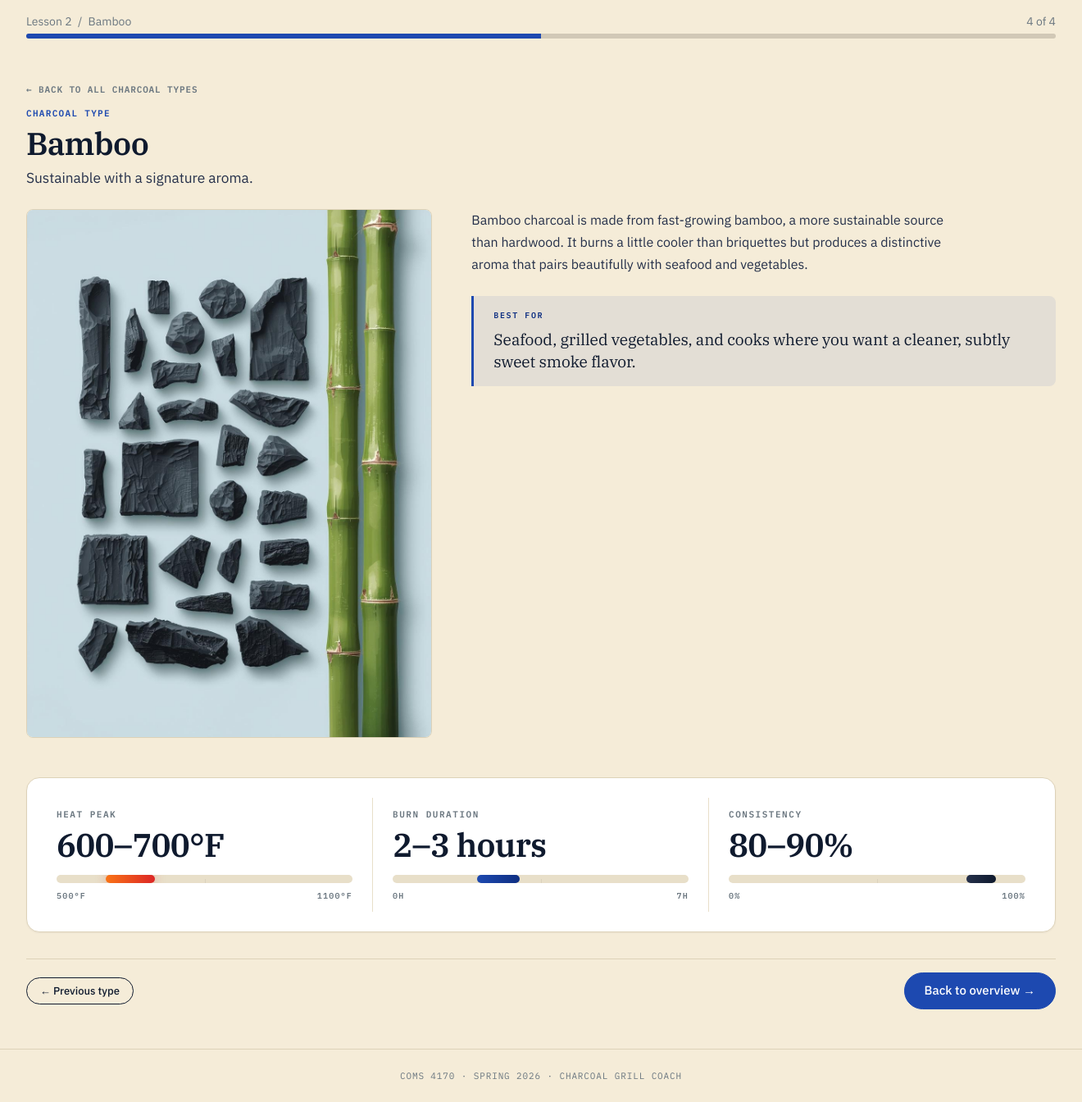
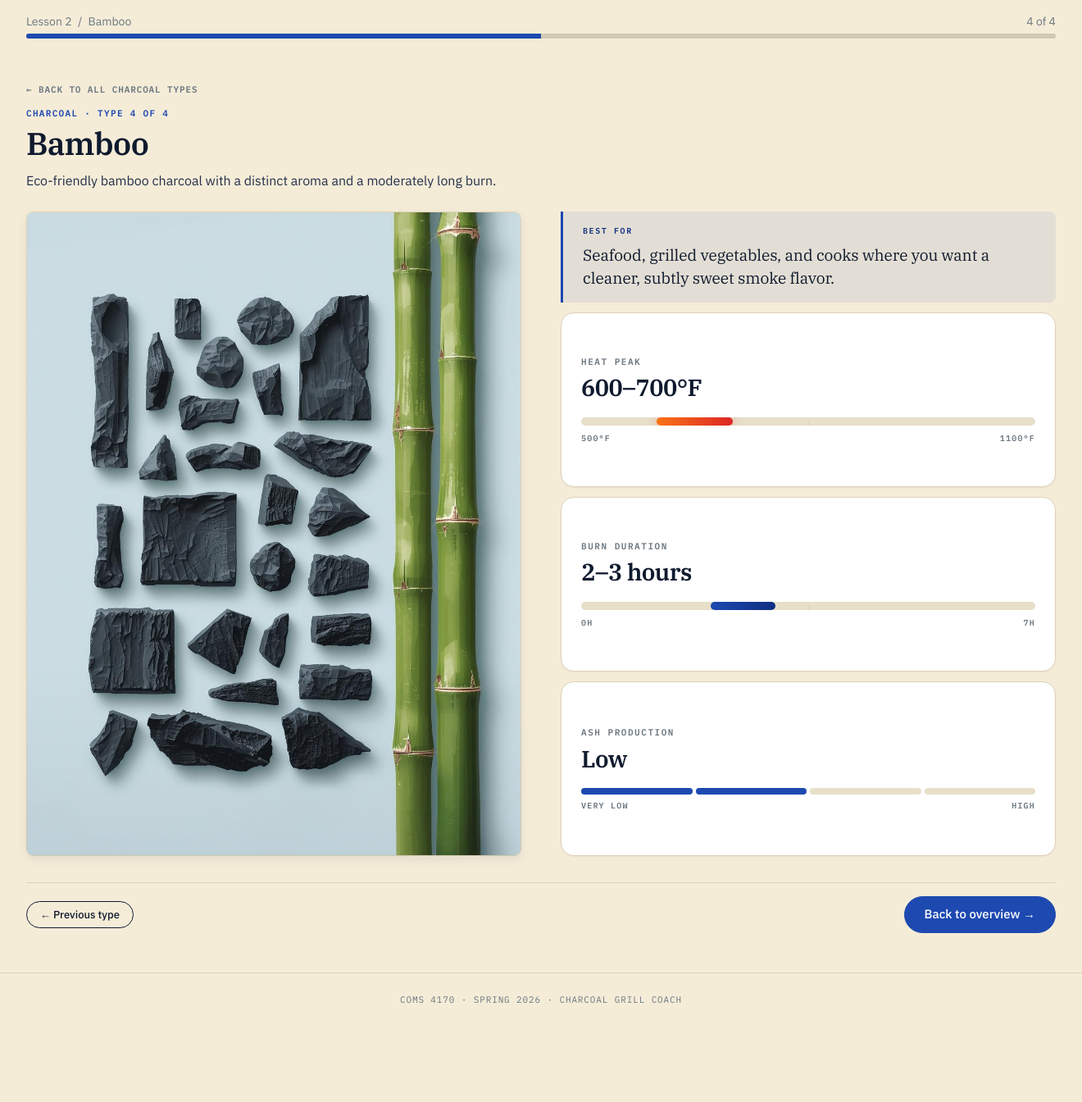
Before and after one commit to rogerwangdev/COMS4170-UI-DESIGN, a Flask app: page /learn/2/charcoal/bamboo in a window 1320 px wide. Shown: the part 65-1409 px from the top of the page at 82% size. After the commit the page ends 1289 px from the top, so only its background shows below. Run offline with Flask 3, Linux system fonts and the light colour scheme.

Commit message:
Redesign detail pages with stat-card wireframe + ash meter
Charcoal and technique detail pages now use a single right-column
layout: a Best For callout sits at the top, followed by three stat
cards (heat / burn or setup / ash or duration). The right column
flex-stretches to match the photo's height so attribute 3's bottom
aligns with the bottom of the media.

Charcoal detail also swaps the prior 'consistency' attribute for
ash production (more relevant to picking a charcoal) rendered as a
4-step meter (very low to high). Charcoal summaries trimmed to a
single sentence each. Technique summaries trimmed too. Tagline
moved out of the page header into the body so the H1 + lead don't
fight for attention.

```diff
--- a/static/css/styles.css
+++ b/static/css/styles.css
@@ -334,6 +334,15 @@ footer {
 .choice-image-card:hover .choice-image-card__media img,
 .choice-image-card.selected .choice-image-card__media img {
   transform: scale(1.05);
+}
+.choice-image-card__media .choice-image-card__diagram[src$=".svg"] {
+  object-fit: contain;
+  padding: var(--space-4);
+  background: var(--color-surface);
+}
+.choice-image-card:hover .choice-image-card__diagram[src$=".svg"],
+.choice-image-card.selected .choice-image-card__diagram[src$=".svg"] {
+  transform: none;
 }
 
 .choice-image-card__body {
@@ -503,7 +512,11 @@ footer {
 /* --- Charcoal overview + detail (Lesson 2) -------------------------------- */
 
 .charcoal-hero {
-  margin: 0;
+  position: relative;
+  margin: 0;
+  border-radius: var(--radius-md);
+  overflow: hidden;
+  box-shadow: var(--shadow-md);
 }
 .charcoal-hero img {
   display: block;
@@ -512,6 +525,33 @@ footer {
   border-radius: var(--radius-md);
   background: var(--color-surface-tint);
   border: 1px solid var(--color-rule);
+}
+.charcoal-hero::after {
+  /* very faint inset vignette so the hero sits in its frame instead of
+     floating against the cream page. Stays inside the existing palette. */
+  content: "";
+  position: absolute;
+  inset: 0;
+  border-radius: var(--radius-md);
+  pointer-events: none;
+  background: linear-gradient(
+    180deg,
+    rgba(15, 26, 46, 0) 0%,
+    rgba(15, 26, 46, 0) 70%,
+    rgba(15, 26, 46, 0.06) 100%
+  );
+}
+/* When the hero is showing an SVG diagram (technique detail page), drop the
+   photo framing and the vignette so the diagram reads as a clean schematic. */
+.charcoal-hero__diagram {
+  background: var(--color-surface) !important;
+  border: 1px solid var(--color-rule) !important;
+  padding: var(--space-5);
+  aspect-ratio: 1 / 1;
+  object-fit: contain;
+}
+.charcoal-hero:has(.charcoal-hero__diagram)::after {
+  display: none;
 }
 
 .charcoal-tile {
@@ -1348,7 +1388,7 @@ body.content-wide .container {
   }
 }
 
-/* --- Detail page sections (learn_charcoal_detail.html) ------------------- */
+/* --- Detail page sections (learn_charcoal_detail.html, learn_techniques_detail.html) ----- */
 
 .detail-main,
 .detail-tradeoffs {
@@ -1359,6 +1399,127 @@ body.content-wide .container {
   line-height: 1.7;
   max-width: 62ch;
   margin-bottom: var(--space-4);
+}
+.detail-tradeoffs__heading {
+  font-family: var(--font-display);
+  font-weight: 600;
+  font-size: 1.05rem;
+  letter-spacing: -0.01em;
+  margin-bottom: var(--space-3);
+  color: var(--color-dark);
+}
+
+/* Lead description, shown directly under the H1 + tagline so the page
+   opens with one short paragraph of context instead of paragraph-of-prose
+   buried in the right column. */
+.detail-description--lead {
+  margin-top: var(--space-3);
+  margin-bottom: 0;
+  font-size: 1rem;
+  line-height: 1.6;
+  max-width: 64ch;
+}
+
+/* Right column on detail pages. On lg+ the column flex-fills the height
+   of the hero media on the left so the bottom of the third attribute
+   card lines up with the bottom of the photo. Best For sits at the top
+   at its content height; the three stat cards distribute the remaining
+   vertical space equally. */
+.detail-main__right {
+  display: flex;
+  flex-direction: column;
+  gap: var(--space-3);
+}
+.detail-main__right .best-for-callout {
+  flex: 0 0 auto;
+  margin-top: 0; /* override default since it's now first in the column */
+}
+.detail-main__right .stat-list {
+  flex: 1 1 auto;
+}
+.detail-main__right .stat-list__item {
+  flex: 1 1 0;
+}
+
+/* Vertical stat list: each item is its own self-contained card with
+   breathing room between them, so the three attributes read as three
+   distinct facts rather than as one merged list. */
+.stat-list {
+  display: flex;
+  flex-direction: column;
+  gap: var(--space-3);
+  margin: 0;
+  padding: 0;
+}
+.stat-list__item {
+  margin: 0;
+  padding: var(--space-4) var(--space-5);
+  background: var(--color-surface);
+  border: 1px solid var(--color-rule);
+  border-radius: var(--radius-lg);
+  box-shadow: var(--shadow-sm);
+  display: flex;
+  flex-direction: column;
+  justify-content: center;
+}
+.stat-list__label {
+  font-family: var(--font-mono);
+  font-size: 11px;
+  font-weight: 600;
+  letter-spacing: 0.14em;
+  text-transform: uppercase;
+  color: var(--color-mid);
+  margin: 0 0 var(--space-2);
+}
+.stat-list__value {
+  font-family: var(--font-display);
+  font-weight: 600;
+  font-size: clamp(1.4rem, 2.4vw, 1.8rem);
+  line-height: 1.1;
+  letter-spacing: -0.02em;
+  color: var(--color-dark);
+  margin: 0 0 var(--space-3);
+}
+.stat-list__value:last-child {
+  /* When a card has no trailing gauge / meter (e.g. technique attributes),
+     don't carry empty space below the value. */
+  margin-bottom: 0;
+}
+.stat-list .stat-gauge {
+  margin-top: var(--space-2);
+}
+.stat-list .stat-meter + .stat-meter__scale {
+  margin-top: 6px;
+}
+
+/* 4-step meter for non-numeric attributes (e.g. ash production: very low →
+   high). Stays inside the existing palette: filled steps use --color-accent,
+   empty steps use --color-rule-soft. Visually rhymes with the gauge bar
+   without overlapping its meaning. */
+.stat-meter {
+  display: flex;
+  gap: 4px;
+  margin-top: var(--space-2);
+}
+.stat-meter__step {
+  flex: 1;
+  height: 8px;
+  background: var(--color-rule-soft);
+  border-radius: 999px;
+}
+.stat-meter__step--on {
+  background: var(--color-accent);
+}
+.stat-meter__scale {
+  display: flex;
+  justify-content: space-between;
+  margin-top: var(--space-2);
+  font-family: var(--font-mono);
+  font-size: 10px;
+  font-weight: 600;
+  letter-spacing: 0.12em;
+  text-transform: uppercase;
+  color: var(--color-mid);
 }
 
 /* --- Overview sections (learn_charcoal_overview.html) -------------------- */
--- a/templates/learn_charcoal_detail.html
+++ b/templates/learn_charcoal_detail.html
@@ -24,42 +24,19 @@
 {% block content %}
 <header class="page-header fade-up fade-up-1">
   <a href="{{ overview_url }}" class="back-link">&larr; Back to all charcoal types</a>
-  <div class="eyebrow">Charcoal Type</div>
+  <div class="eyebrow">Charcoal &middot; Type {{ position }} of {{ total }}</div>
   <h1 class="display-title">{{ charcoal.label }}</h1>
-  <p class="page-header__lead">{{ charcoal.tagline }}</p>
+  <p class="detail-description detail-description--lead">{{ charcoal.summary }}</p>
 </header>
 
-<section class="detail-main row g-4 g-md-5 align-items-start fade-up fade-up-2">
-  <div class="col-lg-5">
-    <figure class="charcoal-hero mb-0">
-      <img
-        src="{{ url_for('static', filename=charcoal.image) }}"
-        alt="{{ charcoal.label }} charcoal."
-      />
-    </figure>
-  </div>
-
-  <div class="col-lg-7">
-    <p class="detail-description">{{ charcoal.description }}</p>
-
-    <aside class="best-for-callout">
-      <span class="best-for-callout__label">Best for</span>
-      <p class="best-for-callout__text">{{ charcoal.best_for }}</p>
-    </aside>
-  </div>
-</section>
-
 {#
-  Range parsing. All four types in content.json follow the same format:
-    heat_peak:      "650–700°F"    or "600–700°F"
-    burn_duration:  "3–4 hours"    or "1–1.5 hours"
-    consistency:    "95%"          or "60–75%"
-  Split on the en-dash (U+2013); when there's no range, low == high.
-  Scale bounds are fixed so bars are directly comparable across all four types.
+  Heat peak and burn duration are numeric ranges parsed off the en-dash so
+  the gauges read at a consistent scale across all four types.
+  Ash production is qualitative ("Very low" → "High") rendered as a
+  4-step meter using only the existing palette tokens.
 #}
 {% set HEAT_MIN = 500 %}{% set HEAT_MAX = 1100 %}
 {% set BURN_MIN = 0 %}{% set BURN_MAX = 7 %}
-{% set CONS_MIN = 0 %}{% set CONS_MAX = 100 %}
 
 {% set heat_str = charcoal.heat_peak | replace('°F', '') | replace('°C', '') | trim %}
 {% set heat_parts = heat_str.split('–') %}
@@ -75,18 +52,29 @@
 {% set burn_left = ((burn_low - BURN_MIN) * 100 / (BURN_MAX - BURN_MIN)) | round(2) %}
 {% set burn_width = ((burn_high - burn_low) * 100 / (BURN_MAX - BURN_MIN)) | round(2) %}
 
-{% set cons_str = charcoal.consistency | replace('%', '') | trim %}
-{% set cons_parts = cons_str.split('–') %}
-{% set cons_low = cons_parts[0] | trim | int %}
-{% set cons_high = cons_parts[-1] | trim | int %}
-{% set cons_left = ((cons_low - CONS_MIN) * 100 / (CONS_MAX - CONS_MIN)) | round(2) %}
-{% set cons_width = ((cons_high - cons_low) * 100 / (CONS_MAX - CONS_MIN)) | round(2) %}
+{% set ash_levels = {'Very low': 1, 'Low': 2, 'Moderate': 3, 'High': 4} %}
+{% set ash_level = ash_levels.get(charcoal.ash_production, 2) %}
 
-<section class="fade-up fade-up-3 mt-4 mt-md-5">
-  <dl class="big-stats">
-    <div>
-      <dt>Heat peak</dt>
-      <dd>{{ charcoal.heat_peak }}</dd>
+<section class="detail-main row g-4 g-md-5 fade-up fade-up-2">
+  <div class="col-lg-6">
+    <figure class="charcoal-hero mb-0">
+      <img
+        src="{{ url_for('static', filename=charcoal.image) }}"
+        alt="{{ charcoal.label }} charcoal."
+      />
+    </figure>
+  </div>
+
+  <div class="col-lg-6 detail-main__right">
+    <aside class="best-for-callout">
+      <span class="best-for-callout__label">Best for</span>
+      <p class="best-for-callout__text">{{ charcoal.best_for }}</p>
+    </aside>
+
+    <dl class="stat-list">
+      <div class="stat-list__item">
+        <dt class="stat-list__label">Heat peak</dt>
+        <dd class="stat-list__value">{{ charcoal.heat_peak }}</dd>
         <div class="stat-gauge stat-gauge--heat" role="img"
              aria-label="Heat {{ charcoal.heat_peak }} on a scale from {{ HEAT_MIN }}°F to {{ HEAT_MAX }}°F">
           <div class="stat-gauge__track">
@@ -100,9 +88,9 @@
         </div>
       </div>
 
-    <div>
-      <dt>Burn duration</dt>
-      <dd>{{ charcoal.burn_duration }}</dd>
+      <div class="stat-list__item">
+        <dt class="stat-list__label">Burn duration</dt>
+        <dd class="stat-list__value">{{ charcoal.burn_duration }}</dd>
         <div class="stat-gauge stat-gauge--burn" role="img"
              aria-label="Burn duration {{ charcoal.burn_duration }} on a scale from 0 to {{ BURN_MAX }} hours">
           <div class="stat-gauge__track">
@@ -116,25 +104,25 @@
         </div>
       </div>
 
-    <div>
-      <dt>Consistency</dt>
-      <dd>{{ charcoal.consistency }}</dd>
-      <div class="stat-gauge stat-gauge--consistency" role="img"
-           aria-label="Consistency {{ charcoal.consistency }} on a scale from 0 to 100 percent">
-        <div class="stat-gauge__track">
-          <div class="stat-gauge__fill"
-               style="left: {{ cons_left }}%; width: {{ cons_width }}%;"></div>
+      <div class="stat-list__item">
+        <dt class="stat-list__label">Ash production</dt>
+        <dd class="stat-list__value">{{ charcoal.ash_production }}</dd>
+        <div class="stat-meter" role="img"
+             aria-label="Ash production: {{ charcoal.ash_production }} ({{ ash_level }} of 4)">
+          {% for i in range(1, 5) %}
+          <span class="stat-meter__step {% if i <= ash_level %}stat-meter__step--on{% endif %}"></span>
+          {% endfor %}
         </div>
-        <div class="stat-gauge__scale">
-          <span>{{ CONS_MIN }}%</span>
-          <span>{{ CONS_MAX }}%</span>
-        </div>
+        <div class="stat-meter__scale">
+          <span>Very low</span>
+          <span>High</span>
         </div>
       </div>
     </dl>
+  </div>
 </section>
 
-<nav class="page-nav fade-up fade-up-4">
+<nav class="page-nav fade-up fade-up-3">
   <div class="d-flex gap-2 flex-wrap">
     {% if prev_slug %}
     <a href="{{ url_for('charcoal_detail', slug=prev_slug) }}" class="btn btn-outline-secondary btn-sm">
```
Also changed, not shown: data/content.json (+16 -12 lines), templates/learn_techniques_detail.html (+37 -80 lines). Lines whose indentation alone changed are shown as unchanged.
